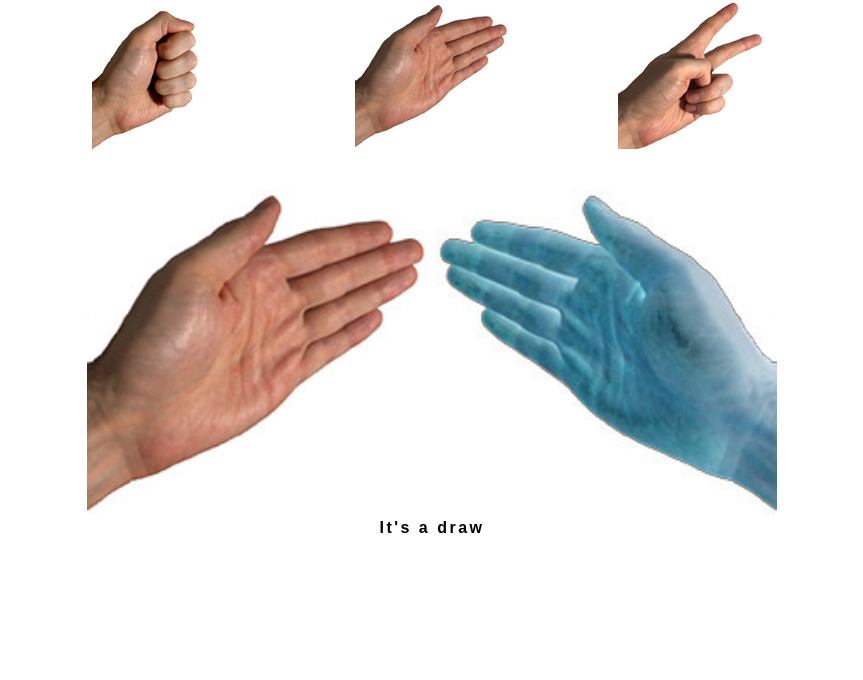
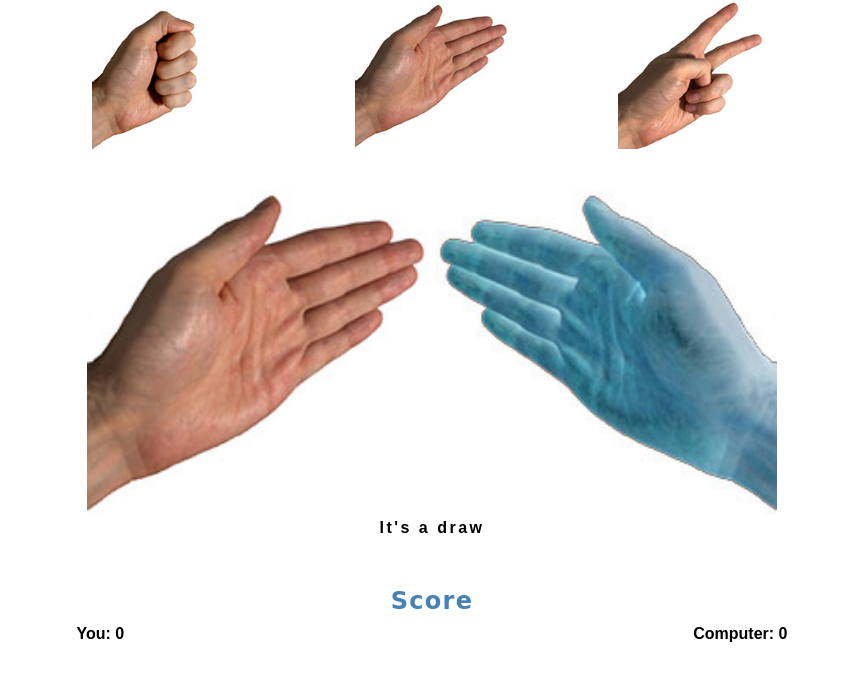
Before and after one commit to GreenApple76/rock-paper-scissors, a plain HTML site: page index.html in a window 1280 px wide. Both pictures are taken after a click on the element 640 px from the left and 161 px from the top of the page. Shown: the part 84-764 px from the top of the page, without its empty margins (208-1071 px from the left). Drawn offline with nearby package versions, Linux system fonts and the light colour scheme; a web font is replaced by a local one.

Commit message:
add score keeping

```diff
--- a/css/main.css
+++ b/css/main.css
@@ -34,6 +34,14 @@ h1 {
     font-family: 'Chicle', cursive;
     font-size: 4.8rem;
     margin-bottom: 2rem;
+}
+
+h2 {
+    color: steelblue;
+    font-family: 'Chicle', cursive;
+    font-size: 2.4rem;
+    letter-spacing: 0.125rem;
+    margin-bottom: 1rem;
 }
 
 .choices,
@@ -74,3 +82,28 @@ h1 {
     max-width: 50%;
     height: auto;
 }
+
+.status {
+    /* do not show win/lose/draw status until game is completed     */
+    visibility: hidden;
+}
+
+.scores {
+    width: 100%;
+    display: flex;
+    flex-flow: row wrap;
+    justify-content: space-around;
+    letter-spacing: normal;
+}
+.score-headline {
+    width: 100%;
+    margin-top: 5rem;
+}
+
+.user-score {
+    flex-grow: 1;
+}
+
+.computer-score {
+    flex-grow: 1;
+}
--- a/index.html
+++ b/index.html
@@ -17,7 +17,12 @@
     <div class="results">
         <span class="user"><img src="img/rock.jpg" alt="Rock" class="user-choice"></span>
         <span class="computer"><img src="img/rock-computer.jpg" alt="Rock" class="computer-choice"></span>
-        <div class="status"></div>
+        <div class="status">.</div>
+    </div>
+    <div class="scores">
+        <div class="score-headline"><h2>Score</h2></div>
+        <div class="user-score">You: <span class="user-points">0</span></div>
+        <div class="computer-score">Computer: <span class="computer-points">0</span></div>
     </div>
     <script src="https://code.jquery.com/jquery-3.2.1.min.js" integrity="sha256-hwg4gsxgFZhOsEEamdOYGBf13FyQuiTwlAQgxVSNgt4=" crossorigin="anonymous"></script>
     <script src="js/main.js"></script>
--- a/js/main.js
+++ b/js/main.js
@@ -1,4 +1,7 @@
 $(document).ready(function () {
+    let userScore = 0;
+    let computerScore = 0;
+
     // on clicking of paper/rock/scissors hand
     // animate user and computer hands doing
     // throw down
@@ -10,7 +13,7 @@ $(document).ready(function () {
         }
 
         // reset status
-        $('.status').html('');
+        $('.status').css('visibility', 'hidden');
         // reset gestures to fists for pre-game setup
         $('.user').html('<img src="img/rock.jpg" alt="Rock" class="user-choice">');
         $('.computer').html('<img src="img/rock-computer.jpg" alt="Rock - Computer" class="computer-choice">');
@@ -57,22 +60,28 @@ $(document).ready(function () {
                     tied = true;
                 } else if (selections[randSelect] === 'paper') {
                     winner = false;
+                    computerScore++;
                 } else if (selections[randSelect] === 'scissors') {
                     winner = true;
+                    userScore++;
                 }
             } else if (userSelection === 'paper') {
                 if (selections[randSelect] === 'rock') {
                     winner = true;
+                    userScore++;
                 } else if (selections[randSelect] === 'paper') {
                     tied = true;
                 } else if (selections[randSelect] === 'scissors') {
                     winner = false;
+                    computerScore++;
                 }
             } else if (userSelection === 'scissors') {
                 if (selections[randSelect] === 'rock') {
                     winner = false;
+                    computerScore++;
                 } else if (selections[randSelect] === 'paper') {
                     winner = true;
+                    userScore++;
                 } else if (selections[randSelect] === 'scissors') {
                     tied = true;
                 }
@@ -86,6 +95,9 @@ $(document).ready(function () {
             } else {
                 $('.status').html('You Lose');
             }
+            $('.status').css('visibility', 'visible');
+            $('.user-points').text(userScore);
+            $('.computer-points').text(computerScore);
         }, 1200)
     });
 
```
